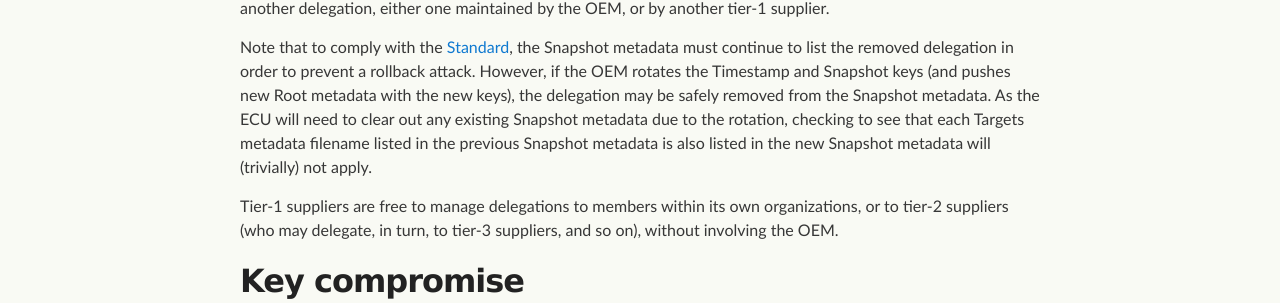
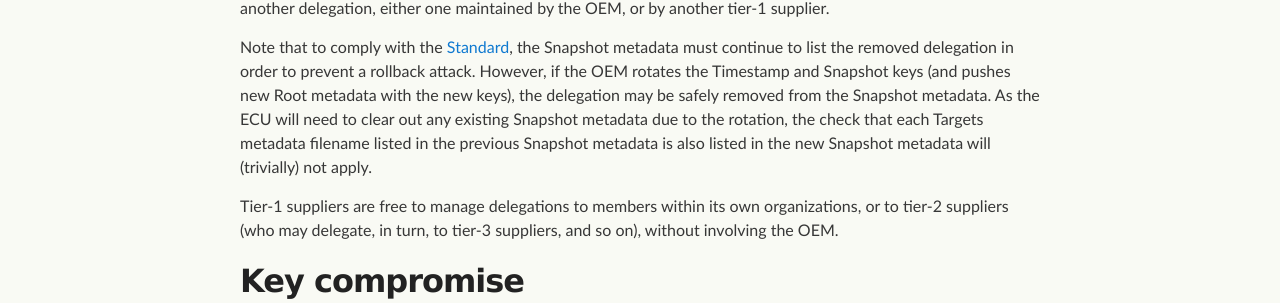
Before and after one commit to uptane/deployment-considerations, a Jekyll site: the page built from exceptional_operations.md, in a window 1280 px wide and 900 px high, scrolled down 4625 px. Shown: the part 320-623 px from the top of the window. Built offline with Jekyll 4.4.1, drawn with Linux system fonts in a browser that asks for light colours; our own code applies the rules of GitHub Pages for plain Markdown files.

Commit message:
Update exceptional_operations.md
Co-authored-by: Patti Vacek <patrickvacek@gmail.com>

```diff
--- a/exceptional_operations.md
+++ b/exceptional_operations.md
@@ -71,7 +71,7 @@ To add a tier-1 supplier, OEMs SHOULD use the following steps. All three steps s
 
 To safely remove a tier-1 supplier, the OEM SHOULD use the following steps. First, it SHOULD delete the corresponding delegation from the Targets role on the Image repository, as well as all metadata and images belonging to that supplier, so that their metadata and images are no longer trusted. Second, it SHOULD also delete information about the supplier from the Director repository, such as its images, as well as its dependencies and conflicts, so that the Director repository no longer chooses these images for installation. In order to continue to update vehicles with ECUs originally maintained by this supplier, the OEM SHOULD replace this supplier with another delegation, either one maintained by the OEM, or by another tier-1 supplier.
 
-Note that to comply with the [Standard](https://uptane.github.io/papers/uptane-standard.1.1.0.html#check_snapshot), the Snapshot metadata must continue to list the removed delegation in order to prevent a rollback attack. However, if the OEM rotates the Timestamp and Snapshot keys (and pushes new Root metadata with the new keys), the delegation may be safely removed from the Snapshot metadata. As the ECU will need to clear out any existing Snapshot metadata due to the rotation, checking to see that each Targets metadata filename listed in the previous Snapshot metadata is also listed in the new Snapshot metadata will (trivially) not apply.
+Note that to comply with the [Standard](https://uptane.github.io/papers/uptane-standard.1.1.0.html#check_snapshot), the Snapshot metadata must continue to list the removed delegation in order to prevent a rollback attack. However, if the OEM rotates the Timestamp and Snapshot keys (and pushes new Root metadata with the new keys), the delegation may be safely removed from the Snapshot metadata. As the ECU will need to clear out any existing Snapshot metadata due to the rotation, the check that each Targets metadata filename listed in the previous Snapshot metadata is also listed in the new Snapshot metadata will (trivially) not apply.
 
 Tier-1 suppliers are free to manage delegations to members within its own organizations, or to tier-2 suppliers (who may delegate, in turn, to tier-3 suppliers, and so on), without involving the OEM.
 
```
